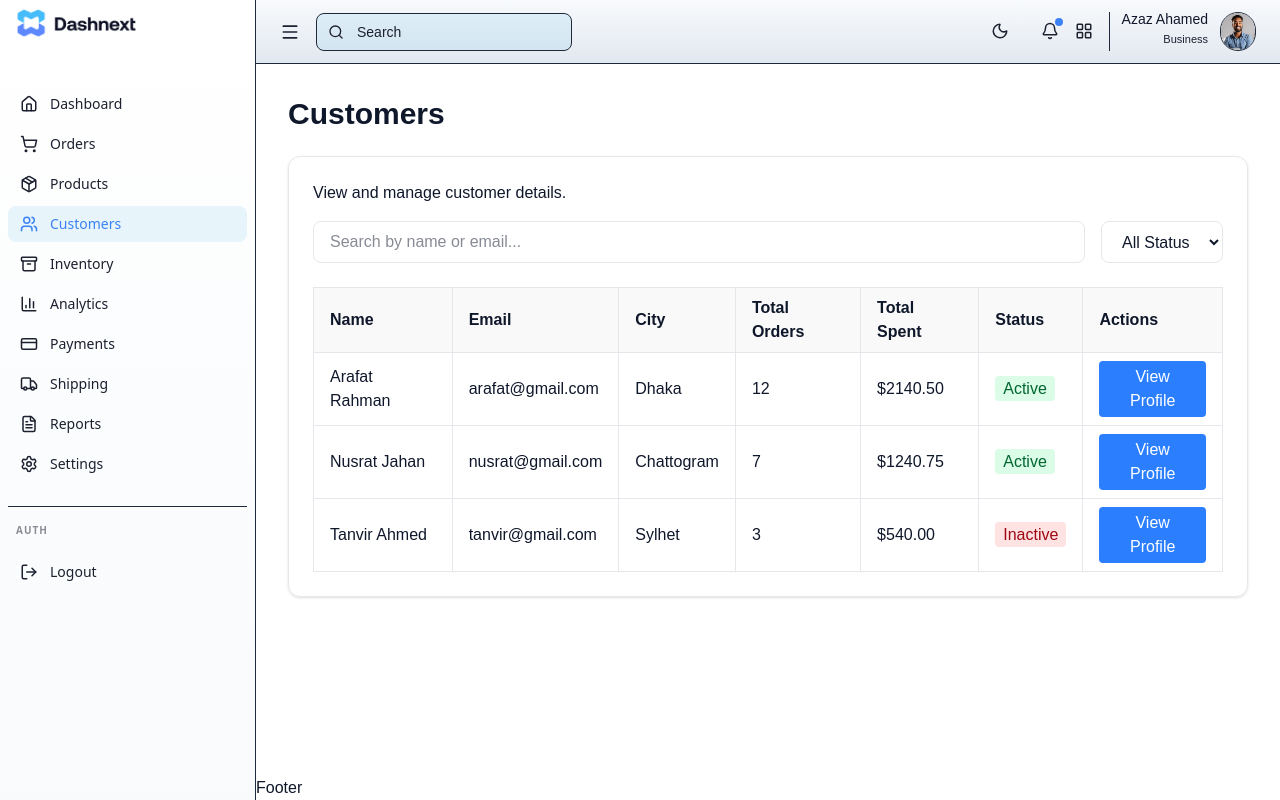
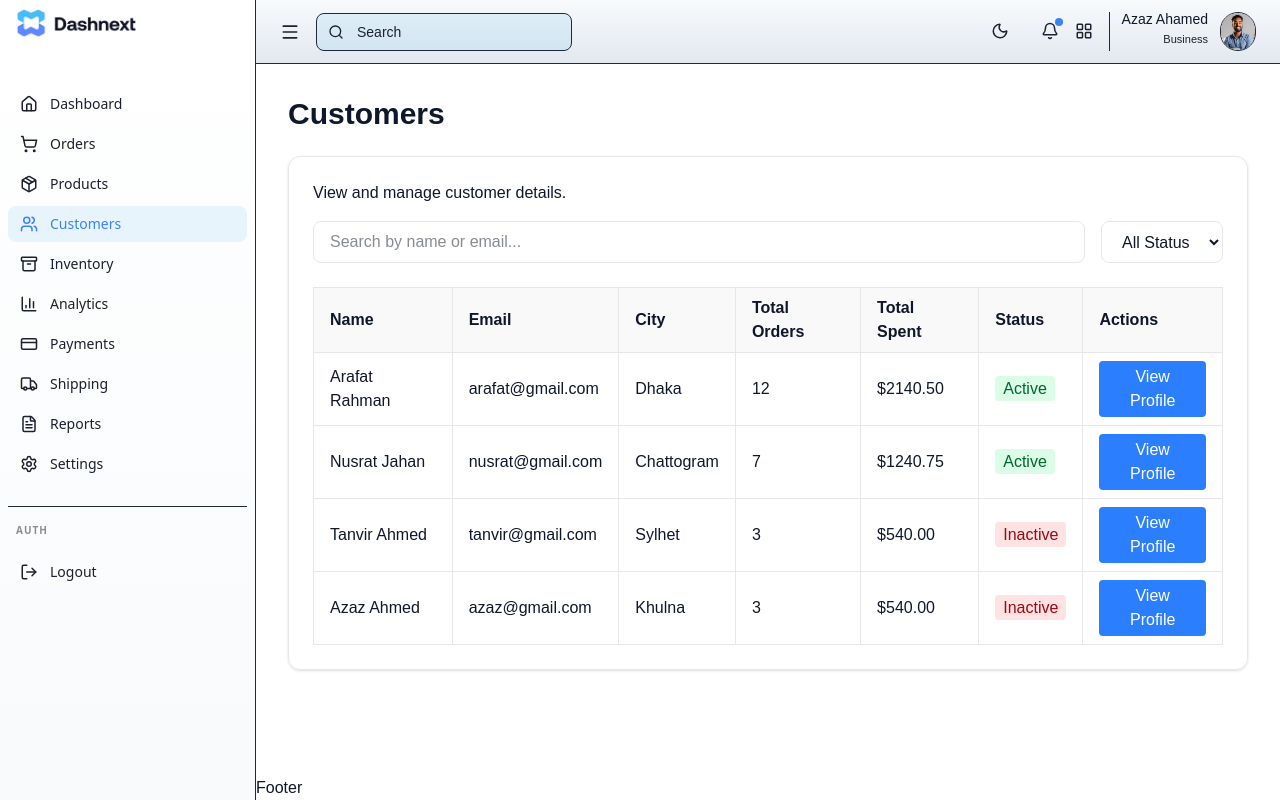
Before and after one commit to azaz7418/DashBoard, a Next.js app: page /customers in a window 1280 px wide. Built offline with nearby package versions, Linux system fonts and the light colour scheme.

Commit message:
feat: update order details to display product names and add new order data in DummyData

```diff
--- a/src/app/customers/page.js
+++ b/src/app/customers/page.js
@@ -153,7 +153,7 @@ export default function CustomersPage() {
                   {getCustomerOrders(selectedCustomer.id).map((order) => (
                     <tr key={order.id}>
                       <td className="border border-border px-2 py-1">{order.id}</td>
-                      <td className="border border-border px-2 py-1">Wireless Headphone</td>
+                      <td className="border border-border px-2 py-1">{order.products.join(", ")}</td>
                       <td className="border border-border px-2 py-1">${order.totalAmount.toFixed(2)}</td>
                       <td className="border border-border px-2 py-1">{order.orderStatus}</td>
                       <td className="border border-border px-2 py-1">{order.paymentMethod}</td>
--- a/src/components/data/DummyData.jsx
+++ b/src/components/data/DummyData.jsx
@@ -76,6 +76,7 @@ export const ordersData = [
     paymentStatus: "Paid",
     orderStatus: "Delivered",
     createdAt: "2025-12-03",
+    products: ["Wireless Headphone", "Smart Watch"],
   },
   {
     id: "ORD-1002",
@@ -86,6 +87,7 @@ export const ordersData = [
     paymentStatus: "Paid",
     orderStatus: "Pending",
     createdAt: "2025-12-06",
+    products: ["Men's Jacket"],
   },
   {
     id: "ORD-1003",
@@ -96,6 +98,18 @@ export const ordersData = [
     paymentStatus: "Unpaid",
     orderStatus: "Cancelled",
     createdAt: "2025-12-07",
+    products: ["Kitchen Blender"],
+  },
+  {
+    id: "ORD-1004",
+    customerId: "CUS-003",
+    customerName: "Tanvir Ahmed",
+    totalAmount: 99.99,
+    paymentMethod: "bKash",
+    paymentStatus: "Paid",
+    orderStatus: "Pending",
+    createdAt: "2025-10-07",
+    products: ["Smart Watch"],
   },
 ];
 
@@ -172,6 +186,17 @@ export const customersData = [
     name: "Tanvir Ahmed",
     email: "tanvir@gmail.com",
     city: "Sylhet",
+    totalOrders: 3,
+    totalSpent: 540.0,
+    status: "Inactive",
+    joinedAt: "2025-07-02",
+    lastLogin: "2025-11-20",
+  },
+  {
+    id: "CUS-004",
+    name: "Azaz Ahmed",
+    email: "azaz@gmail.com",
+    city: "Khulna",
     totalOrders: 3,
     totalSpent: 540.0,
     status: "Inactive",
```
